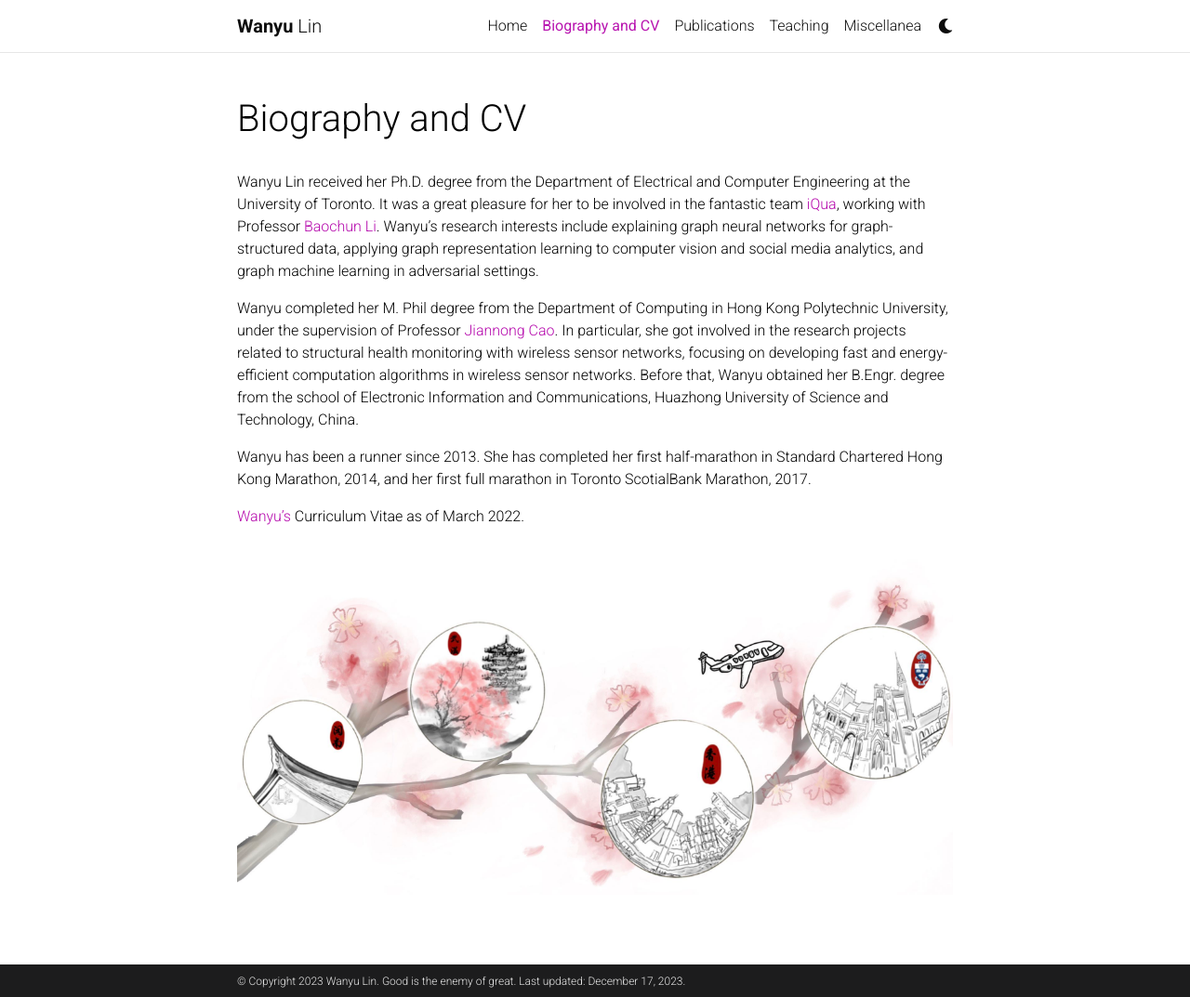
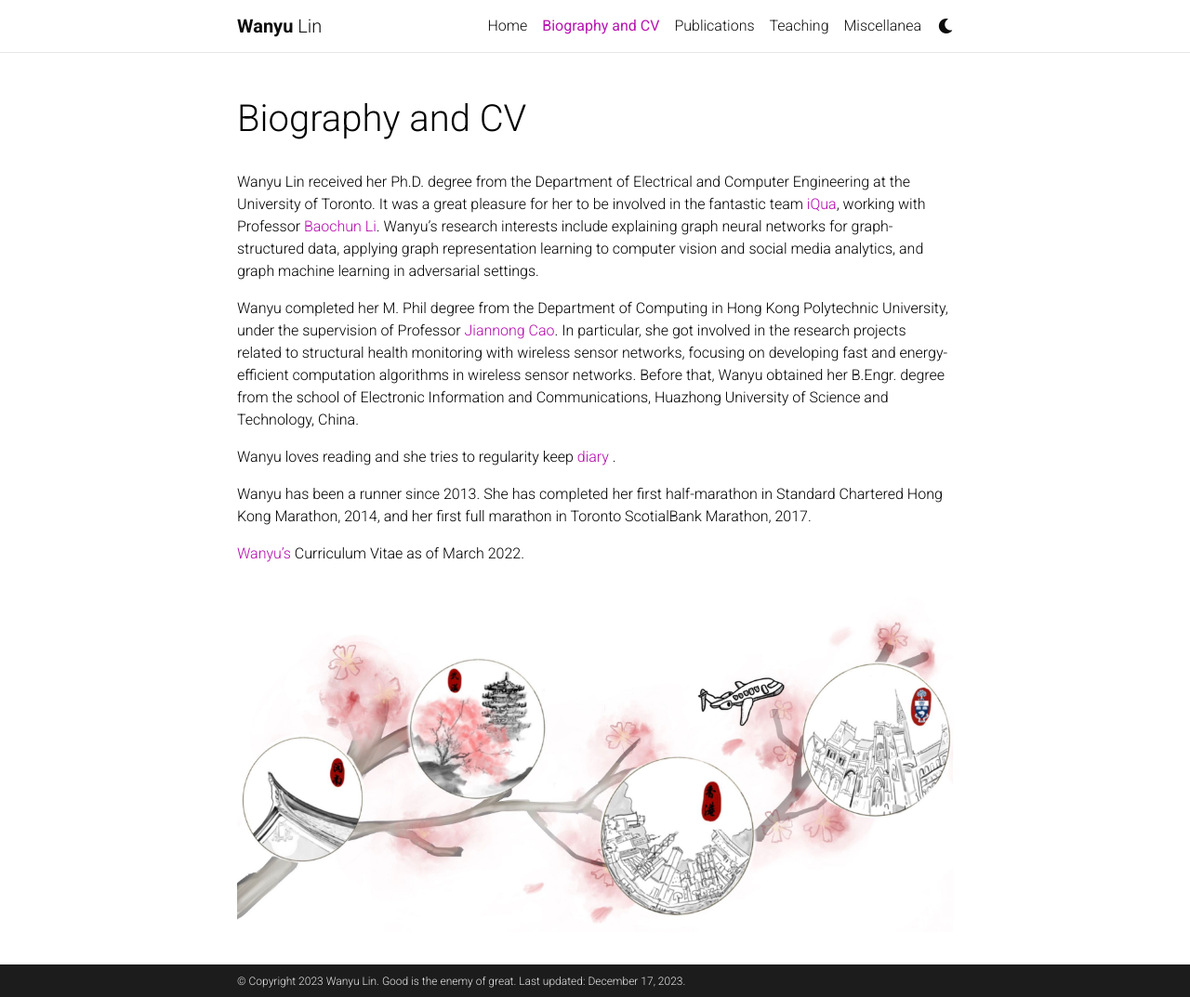
Before and after one commit to wanyu-lin/wanyulin.github.io, a Jekyll site: the page built from _pages/biography.md, in a window 1280 px wide and 1073 px high. Shown: the whole window at 93% size. Built offline with Jekyll 4.4.1, drawn with Linux system fonts in a browser that asks for light colours; comment, search, counter and statistics services are not loaded; a style sheet for code colours, icons or effects is not loaded.

Commit message:
Update biography.md

```diff
--- a/_pages/biography.md
+++ b/_pages/biography.md
@@ -13,6 +13,8 @@ nav: true
 <p>Wanyu completed her M. Phil degree from the Department of Computing in Hong Kong Polytechnic University, under the supervision of Professor <a href="https://www4.comp.polyu.edu.hk/~csjcao/">Jiannong Cao</a>. In particular, she got involved in the research projects related to structural health monitoring with wireless sensor networks, focusing on developing fast and energy-efficient computation algorithms in wireless sensor networks. Before that, Wanyu obtained her B.Engr. degree from the school of Electronic Information and Communications, Huazhong University of Science and Technology, China.</p>
 
 
+<p>Wanyu loves reading and she tries to regularity keep <a href="https://wanyu-lin.github.io/blog/posts/">diary </a>.</p>
+
 <p>Wanyu has been a runner since 2013. She has completed her first half-marathon in Standard Chartered Hong Kong Marathon, 2014, and her first full marathon in Toronto ScotialBank Marathon, 2017. </p>
 
 <a href="../assets/publications/cv.pdf">Wanyu’s </a>Curriculum Vitae as of March 2022.
```
